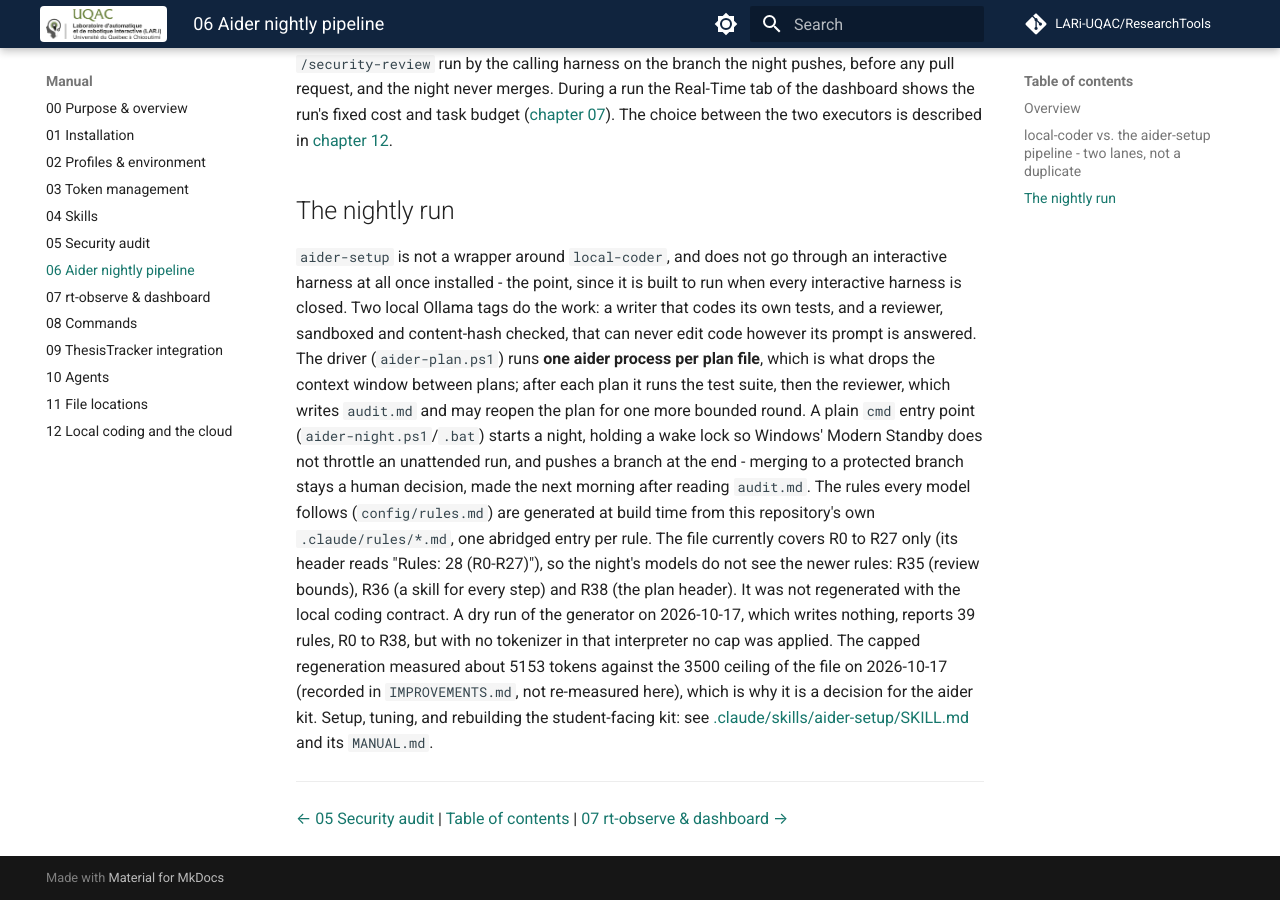
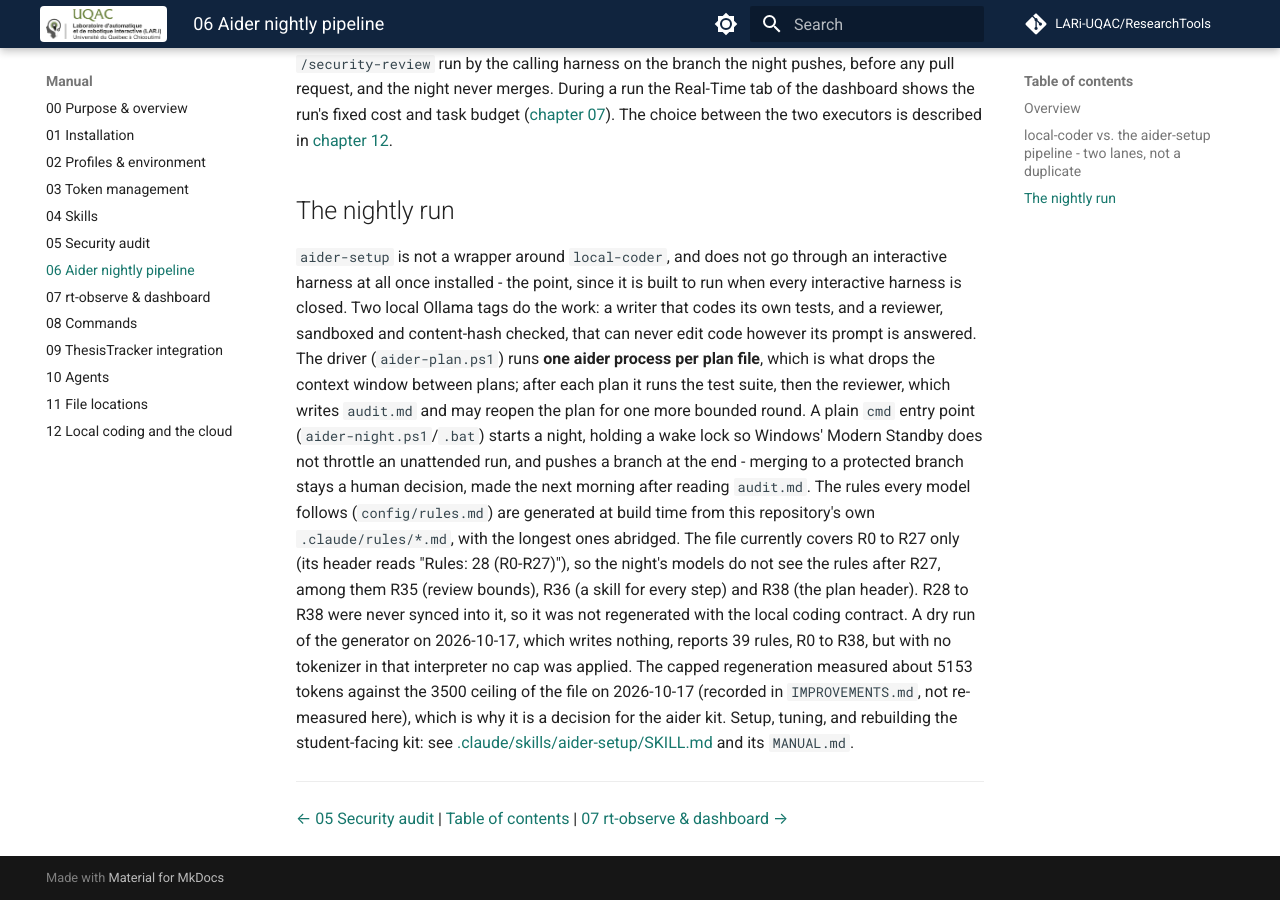
Before and after one commit to LARi-UQAC/ResearchTools, an MkDocs documentation site: the page built from docs/manual/06-aider-pipeline.md, in a window 1280 px wide and 900 px high, scrolled down 1572 px. Built offline with MkDocs 1.6.1 and Material for MkDocs 9.7.7, drawn with Linux system fonts in a browser that asks for light colours; comment, search, counter and statistics services are not loaded; some of the changed text lies outside the part shown.

Commit message:
docs(manual): chapter 06 wording fixes from the validation session
The overview no longer says harness twice, the rules paragraph says only the
longest rules are abridged (as the generated file's own header states), and it
says the rules after R27 are missing, since R28 to R38 were never synced, not
only R35, R36 and R38. Two tests, written first.

Co-Authored-By: Claude Sonnet 5.5 <noreply@anthropic.com>

```diff
--- a/docs/manual/06-aider-pipeline.md
+++ b/docs/manual/06-aider-pipeline.md
@@ -70,10 +70,11 @@ A plain `cmd` entry point (`aider-night.ps1`/`.bat`) starts a night, holding a w
 Windows' Modern Standby does not throttle an unattended run, and pushes a branch at the end -
 merging to a protected branch stays a human decision, made the next morning after reading
 `audit.md`. The rules every model follows (`config/rules.md`) are generated at build time from
-this repository's own `.claude/rules/*.md`, one abridged entry per rule. The file currently covers
-R0 to R27 only (its header reads "Rules: 28 (R0-R27)"), so the night's models do not see the newer
-rules: R35 (review bounds), R36 (a skill for every step) and R38 (the plan header). It was not
-regenerated with the local coding contract. A dry run of the generator on 2026-10-17, which
+this repository's own `.claude/rules/*.md`, with the longest ones abridged. The file currently
+covers R0 to R27 only (its header reads "Rules: 28 (R0-R27)"), so the night's models do not see
+the rules after R27, among them R35 (review bounds), R36 (a skill for every step) and R38 (the
+plan header). R28 to R38 were never synced into it, so it was not regenerated with the local
+coding contract. A dry run of the generator on 2026-10-17, which
 writes nothing, reports 39 rules, R0 to R38, but with no tokenizer in that interpreter no cap was
 applied. The capped regeneration measured about 5153 tokens against the 3500 ceiling of the
 file on 2026-10-17 (recorded in `IMPROVEMENTS.md`, not re-measured here), which is why it is a
```
Also changed, not shown: other parts of docs/manual/06-aider-pipeline.md (+1 -1 lines), .claude/rules/testing.md (+1 -1 lines), .github/instructions/testing.instructions.md, 1 other file.
